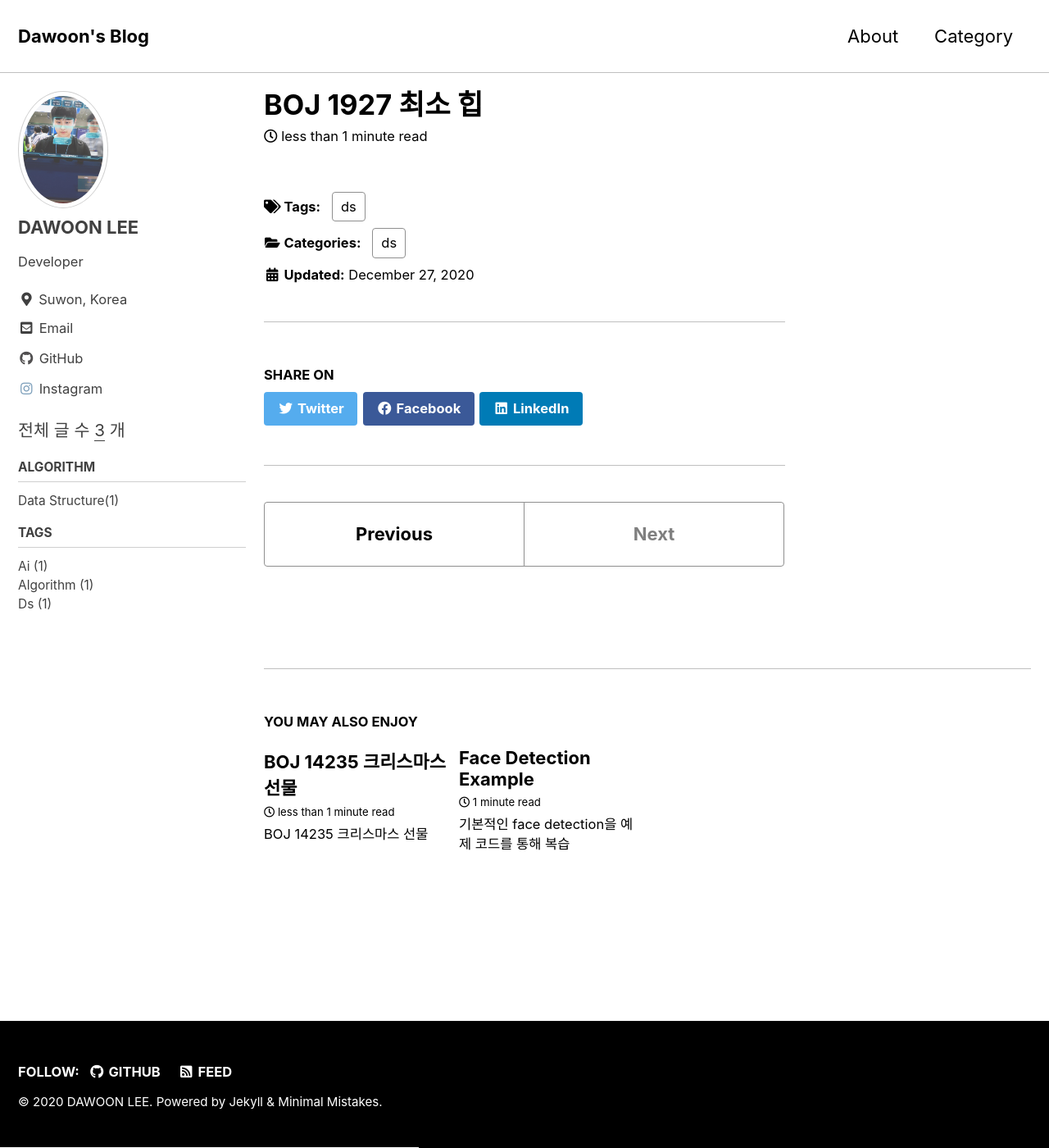
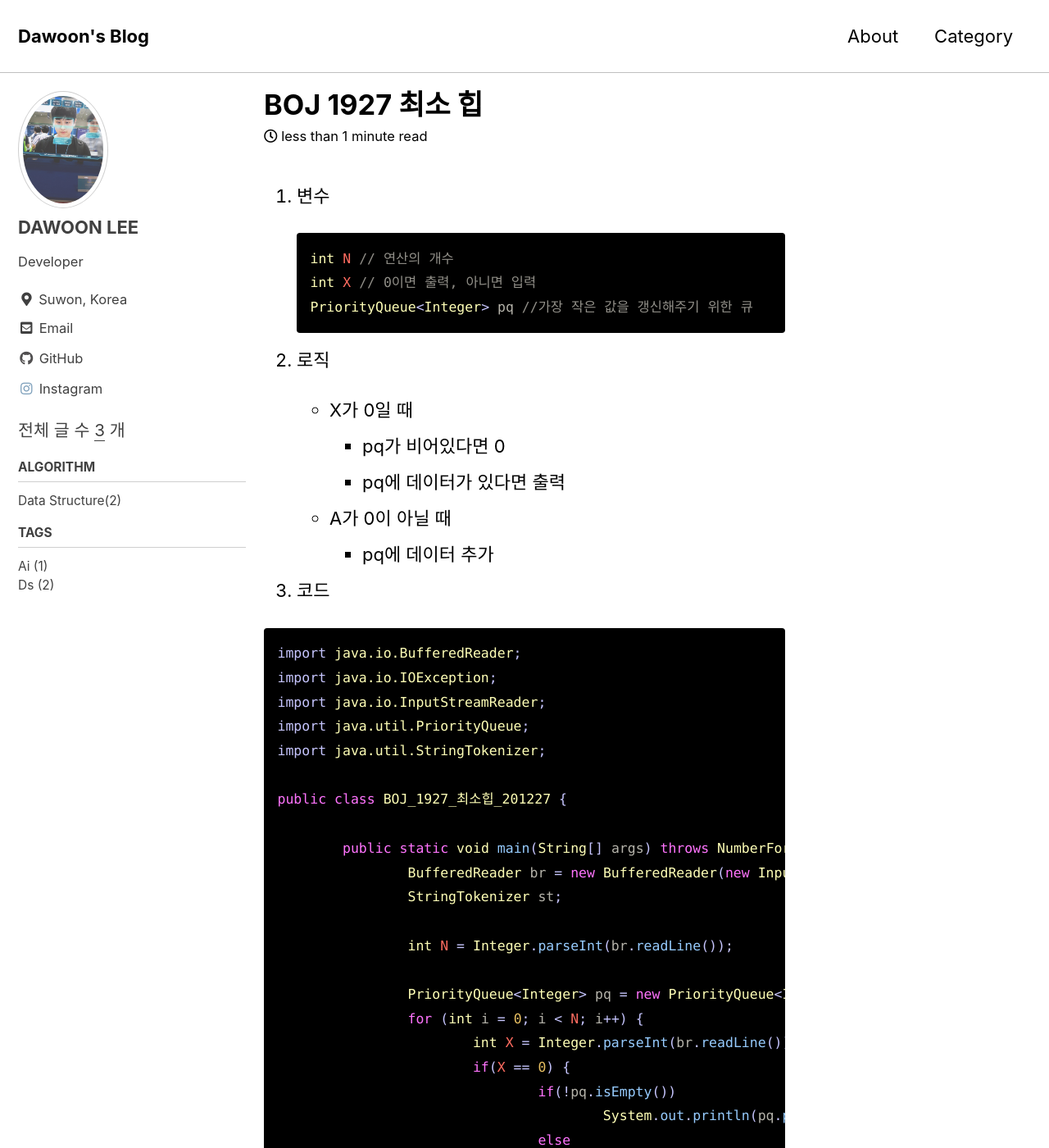
Before and after one commit to rhdrlvnd/rhdrlvnd.github.io, a Jekyll site: the page built from _posts/Algorithm/2020-12-27-BOJ1927.md, in a window 1280 px wide and 1400 px high. Shown: the whole window at 82% size. Built offline with Jekyll 4.4.1, drawn with Linux system fonts in a browser that asks for light colours; cached includes are drawn as plain includes; some of the changed text lies outside the part shown.

Commit message:
update boj 1927

````diff
--- a/_posts/Algorithm/2020-12-27-BOJ1927.md
+++ b/_posts/Algorithm/2020-12-27-BOJ1927.md
@@ -8,3 +8,56 @@ tags:
   - ds
 last_modified_at: 2020-12-27T15:00:00+09:00
 ---
+
+1. 변수
+
+   ```java
+   int N // 연산의 개수
+   int X // 0이면 출력, 아니면 입력
+   PriorityQueue<Integer> pq //가장 작은 값을 갱신해주기 위한 큐
+   ```
+
+
+
+2. 로직
+
+   * X가 0일 때
+     * pq가 비어있다면 0
+     * pq에 데이터가 있다면 출력
+   * A가 0이 아닐 때
+     * pq에 데이터 추가
+
+3. 코드
+
+```java
+import java.io.BufferedReader;
+import java.io.IOException;
+import java.io.InputStreamReader;
+import java.util.PriorityQueue;
+import java.util.StringTokenizer;
+
+public class BOJ_1927_최소힙_201227 {
+
+	public static void main(String[] args) throws NumberFormatException, IOException {
+		BufferedReader br = new BufferedReader(new InputStreamReader(System.in));
+		StringTokenizer st;
+
+		int N = Integer.parseInt(br.readLine());
+
+		PriorityQueue<Integer> pq = new PriorityQueue<Integer>();
+		for (int i = 0; i < N; i++) {
+			int X = Integer.parseInt(br.readLine());
+			if(X == 0) {
+				if(!pq.isEmpty())
+					System.out.println(pq.poll());
+				else
+					System.out.println(0);
+			}else {
+				pq.add(X);
+			}
+		}
+	}
+
+}
+
+```
````
Also changed, not shown: _posts/Algorithm/2020-12-25-BOJ14235.md (+2 -4 lines).
